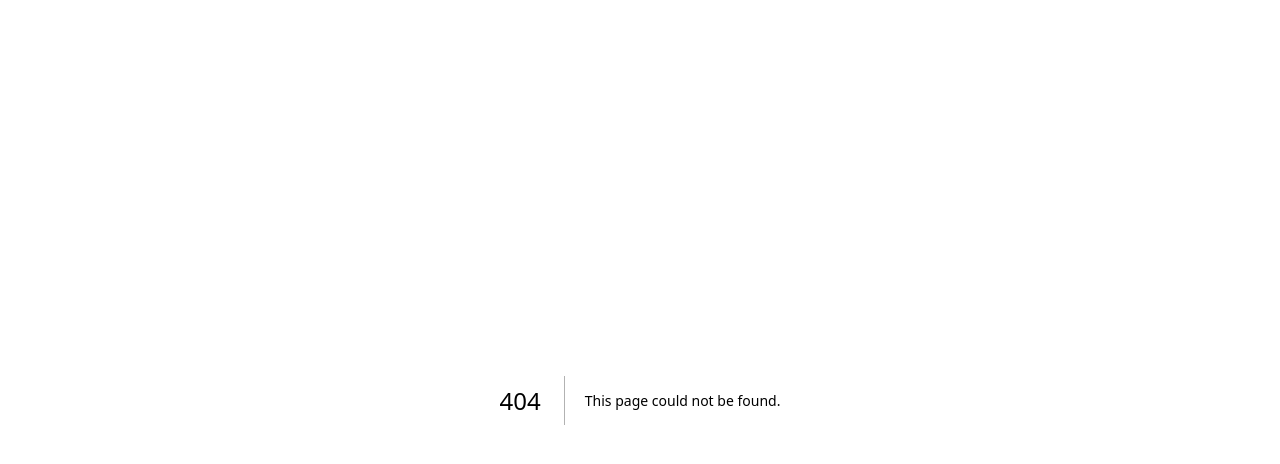
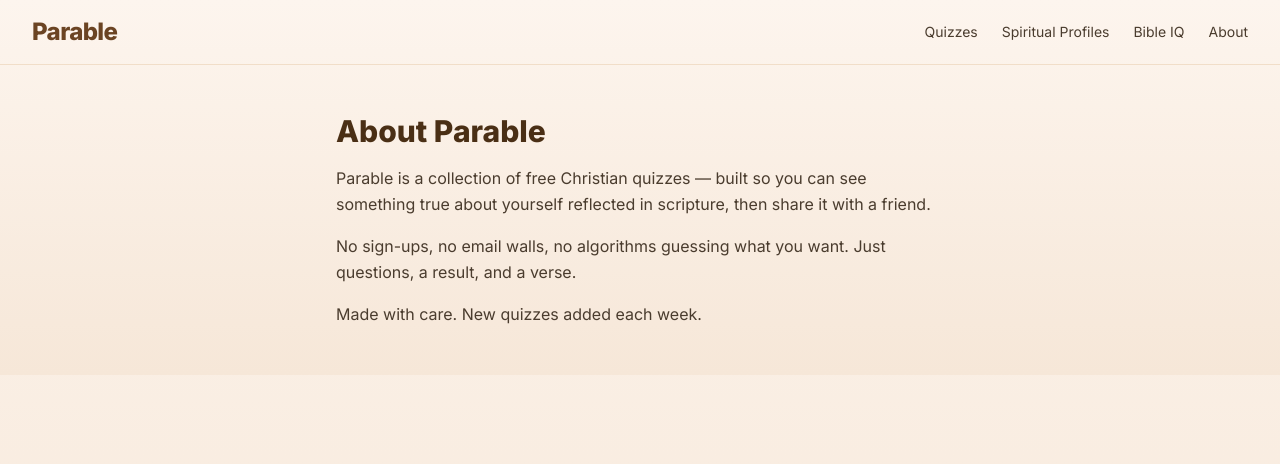
Before and after one commit to gergoded-ux/Parable.quiz, a Next.js app: page /about in a window 1280 px wide. Before the commit this address had no page. Shown: the top 464 px of the page. Built offline with nearby package versions, Linux system fonts and the light colour scheme.

Commit message:
feat(seo): add sitemap, robots, about page, and 404

```diff
--- /dev/null
+++ b/app/about/page.tsx
@@ -0,0 +1,26 @@
+// app/about/page.tsx
+import { HomeNav } from '@/components/HomeNav';
+
+export const metadata = { title: 'About Parable' };
+
+export default function About() {
+  return (
+    <>
+      <HomeNav />
+      <main className="max-w-2xl mx-auto px-8 py-12 text-ink-soft leading-relaxed">
+        <h1 className="text-3xl font-extrabold text-brown-dark mb-4">About Parable</h1>
+        <p className="mb-4">
+          Parable is a collection of free Christian quizzes — built so you can see something
+          true about yourself reflected in scripture, then share it with a friend.
+        </p>
+        <p className="mb-4">
+          No sign-ups, no email walls, no algorithms guessing what you want. Just questions,
+          a result, and a verse.
+        </p>
+        <p>
+          Made with care. New quizzes added each week.
+        </p>
+      </main>
+    </>
+  );
+}
--- /dev/null
+++ b/app/not-found.tsx
@@ -0,0 +1,18 @@
+// app/not-found.tsx
+import { HomeNav } from '@/components/HomeNav';
+import Link from 'next/link';
+
+export default function NotFound() {
+  return (
+    <>
+      <HomeNav />
+      <main className="max-w-xl mx-auto px-8 py-24 text-center">
+        <h1 className="text-4xl font-extrabold text-brown-dark mb-3">Lost like a sheep.</h1>
+        <p className="text-ink-soft mb-6">We couldn&rsquo;t find that page.</p>
+        <Link href="/" className="bg-brown text-white px-6 py-3 rounded-full font-semibold text-sm">
+          Back home
+        </Link>
+      </main>
+    </>
+  );
+}
--- /dev/null
+++ b/app/robots.ts
@@ -0,0 +1,9 @@
+// app/robots.ts
+import type { MetadataRoute } from 'next';
+
+export default function robots(): MetadataRoute.Robots {
+  return {
+    rules: [{ userAgent: '*', allow: '/' }],
+    sitemap: 'https://parable.quiz/sitemap.xml',
+  };
+}
--- /dev/null
+++ b/app/sitemap.ts
@@ -0,0 +1,26 @@
+// app/sitemap.ts
+import type { MetadataRoute } from 'next';
+import { loadAllTests } from '@/lib/test-loader';
+
+const BASE = 'https://parable.quiz';
+
+export default function sitemap(): MetadataRoute.Sitemap {
+  const tests = loadAllTests();
+  const out: MetadataRoute.Sitemap = [
+    { url: BASE, changeFrequency: 'weekly', priority: 1 },
+    { url: `${BASE}/about`, changeFrequency: 'yearly', priority: 0.3 },
+  ];
+  for (const t of tests) {
+    out.push({ url: `${BASE}/q/${t.slug}`, changeFrequency: 'monthly', priority: 0.8 });
+    if (t.mode === 'archetype' || t.mode === 'profile') {
+      Object.keys(t.results).forEach(key => {
+        out.push({ url: `${BASE}/q/${t.slug}/r/${key}`, changeFrequency: 'monthly', priority: 0.6 });
+      });
+    } else {
+      for (let p = 0; p <= 100; p += 10) {
+        out.push({ url: `${BASE}/q/${t.slug}/r/${p}`, changeFrequency: 'monthly', priority: 0.4 });
+      }
+    }
+  }
+  return out;
+}
```
